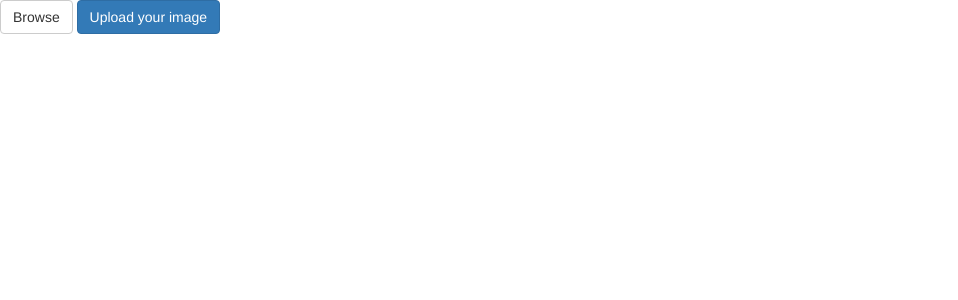
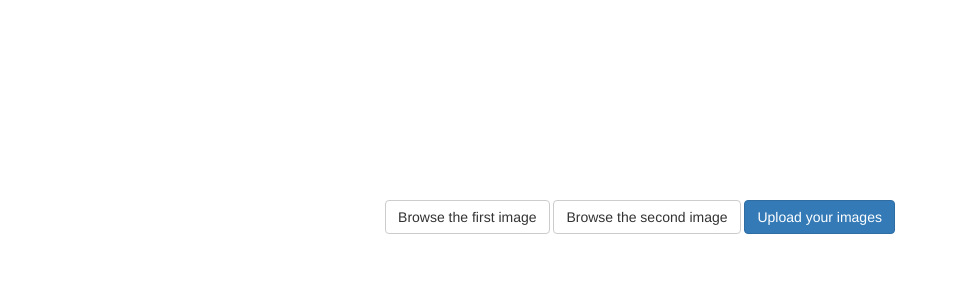
Before and after one commit to KariMagdy/doppelgangerFinder, a Flask app: page / in a window 1280 px wide. Shown: the top 300 px of the page, without its empty margins (0-958 px from the left). Run offline with Flask 2, Linux system fonts and the light colour scheme; some libraries are stand-ins or nearby versions.

Commit message:
html updated

```diff
--- a/app.py
+++ b/app.py
@@ -24,9 +24,14 @@ def hello_world():
 def upload_file():
     file = request.files['image']
     f = os.path.join(app.config['UPLOAD_FOLDER'], file.filename)
-    # add your custom code to check that the uploaded file is a valid image and not a malicious file (out-of-scope for this post)
-    y = getEmbeddings(os.path.join(app.config['UPLOAD_FOLDER'], file.filename))
-    z = getEmbeddings('/Users/KarimM/Desktop/data/minecleaned/faceIV/faceIV.png')
-    samescore = str(float(np.dot(y,np.transpose(z))))
     file.save(f)
+    embeddings1 = getEmbeddings(os.path.join(app.config['UPLOAD_FOLDER'], file.filename))
+    file = request.files['imageII']
+    fII = os.path.join(app.config['UPLOAD_FOLDER'], file.filename)
+    file.save(fII)
+    embeddings2 = getEmbeddings(os.path.join(app.config['UPLOAD_FOLDER'], file.filename))
+    diff = np.subtract(embeddings1, embeddings2)
+    dist = np.sum(np.square(diff),1)
+    samescore = str(float(4.0 - dist)/4.0 * 100.0)
+    #samescore = str(float((4.0 - np.linalg.norm(embeddings1-embeddings2))/4.0 * 100.0))
     return render_template('index.html', similarity=samescore, init=True)
--- a/model.py
+++ b/model.py
@@ -17,6 +17,7 @@ from Preprocess import convert_lfw,cropImage
 import matplotlib.pyplot as plt
 import argparse
 import sys
+from keras.utils import plot_model
 
 
 def train(args):
@@ -69,6 +70,8 @@ def train(args):
     modelA.add(Dense(1, activation='sigmoid'))
 
     print(modelA.summary())
+    plot_model(modelA, to_file='model.png',show_shapes = True, show_layer_names = False)
+
 
     modelA.compile(loss='binary_crossentropy', optimizer='adam', metrics=['binary_accuracy'])
     history = modelA.fit(train_features, train_targets,
--- a/templates/index.html
+++ b/templates/index.html
@@ -2,10 +2,13 @@
 <html lang="en">
 <head>
   <meta charset="UTF-8">
-  <title>Sightengine demo - Python and Flask</title>
+  <title>Doppelganger Finder</title>
   <link rel="stylesheet" href="https://maxcdn.bootstrapcdn.com/bootstrap/3.3.7/css/bootstrap.min.css" integrity="sha384-BVYiiSIFeK1dGmJRAkycuHAHRg32OmUcww7on3RYdg4Va+PmSTsz/K68vbdEjh4u" crossorigin="anonymous">
 </head>
-
+<style type="text/css">
+body{text-align:center}
+body { width: 960px; margin: 200px auto; }
+</style>
 <body>
 
 </header>
@@ -13,9 +16,12 @@
 
 <form action="/upload" method="post" enctype="multipart/form-data" >
     <label class="btn btn-default btn-file">
-        Browse <input <input type="file" name="image" style="display: none;">
+        Browse the first image <input <input type="file" name="image" style="display: none;">
     </label>
-    <input type="submit" value="Upload your image" class="btn btn-primary">
+    <label class="btn btn-default btn-file">
+        Browse the second image <input <input type="file" name="imageII" style="display: none;">
+    </label>
+    <input type="submit" value="Upload your images" class="btn btn-primary">
 </form>
 
 <div class="text-center">
```
Also changed, not shown: facenetGetEmbeddings.py (+4 -11 lines), model.png (added).
